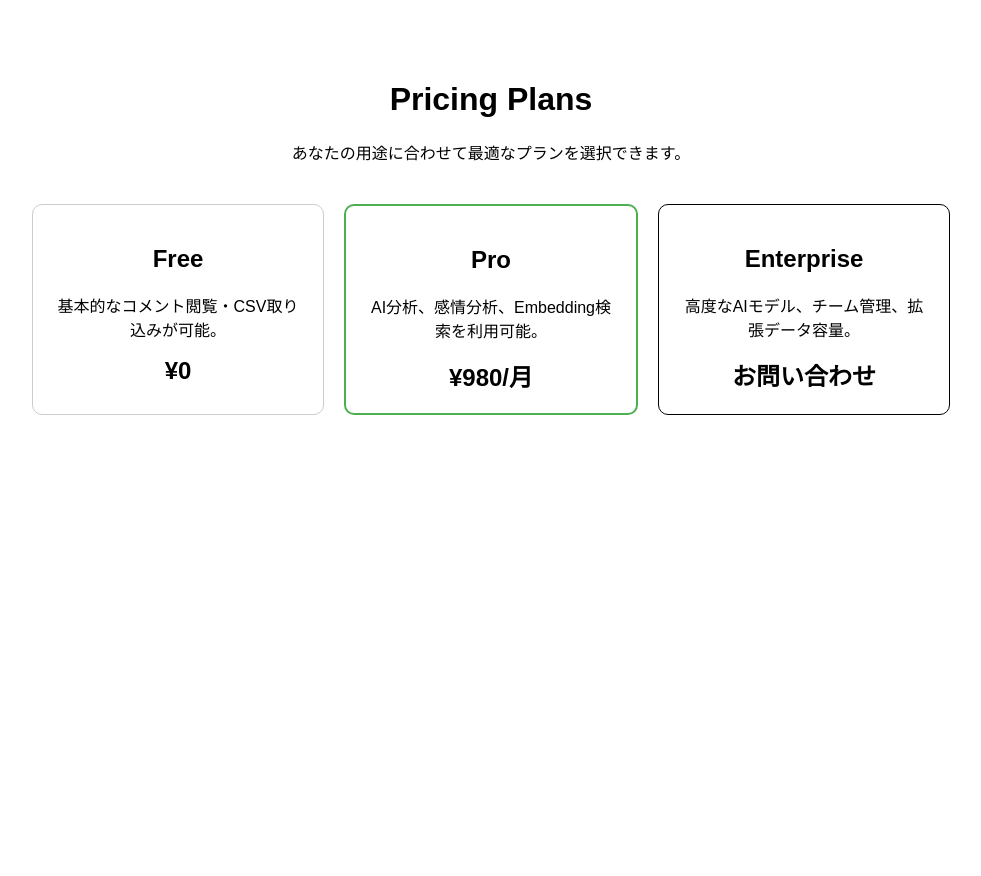
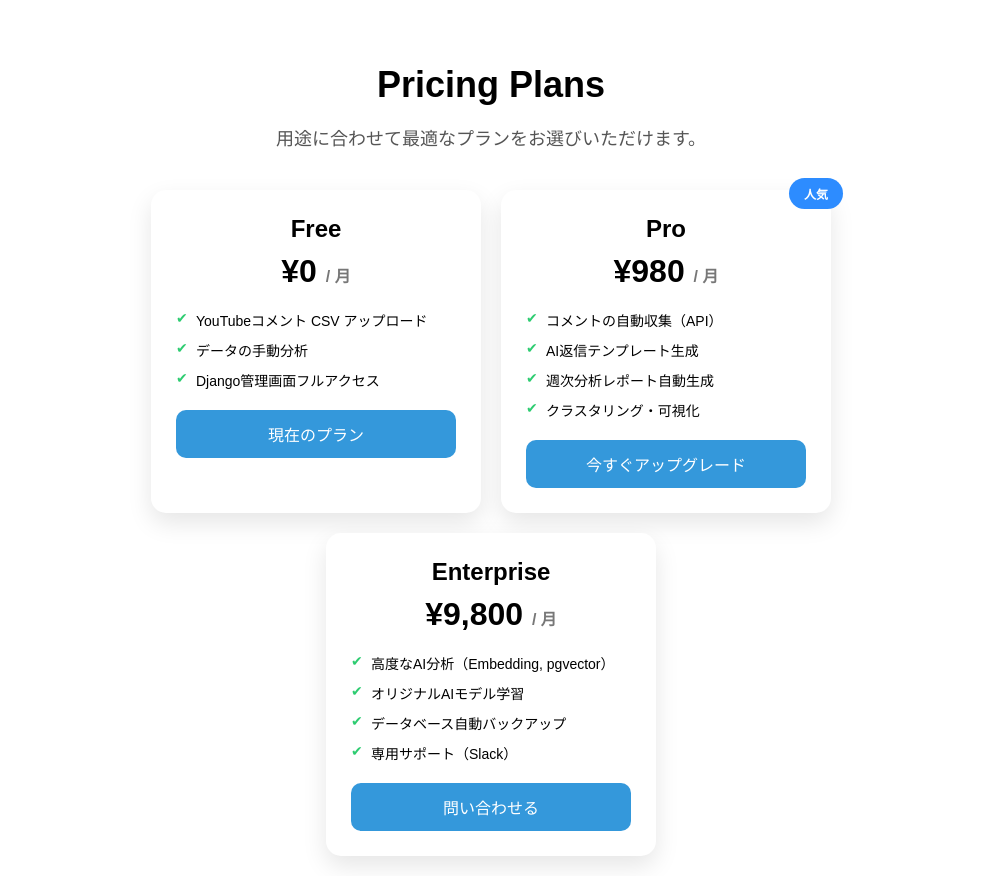
Before and after one commit to t-sasaki1124/django_ai_dashboard, a Django app: page /pricing/ in a window 1280 px wide. Shown: the part 39-915 px from the top of the page, without its empty margins (149-1130 px from the left). Before the commit the page ends 454 px from the top, so only its background shows below. Run offline with Django 4.2, Linux system fonts and the light colour scheme.

Commit message:
Modified pricing page to rich.

```diff
--- a/myapp/templates/pricing.html
+++ b/myapp/templates/pricing.html
@@ -1,33 +1,174 @@
 {% extends "base.html" %}
 
+{% block title %}Pricing Plans{% endblock %}
+
 {% block content %}
-<div style="padding: 40px; text-align: center;">
-    <h1>Pricing Plans</h1>
-    <p>あなたの用途に合わせて最適なプランを選択できます。</p>
 
-    <div style="display: flex; justify-content: center; gap: 20px; margin-top: 40px;">
+<style>
+/* --- 全体レイアウト --- */
+.pricing-container {
+    max-width: 1000px;
+    margin: 0 auto;
+    text-align: center;
+    padding-top: 20px;
+}
+
+/* --- 見出し --- */
+.pricing-title {
+    font-size: 36px;
+    font-weight: bold;
+    margin-bottom: 10px;
+}
+
+.pricing-subtitle {
+    font-size: 18px;
+    color: #555;
+}
+
+/* --- カード配置 --- */
+.pricing-cards {
+    display: flex;
+    justify-content: center;
+    gap: 20px;
+    margin-top: 40px;
+    flex-wrap: wrap;
+}
+
+/* --- 各プランカード --- */
+.pricing-card {
+    width: 280px;
+    background: white;
+    border-radius: 15px;
+    padding: 25px;
+    box-shadow: 0 10px 25px rgba(0,0,0,0.1);
+    transition: 0.3s ease;
+    position: relative;
+}
+
+.pricing-card:hover {
+    transform: translateY(-6px);
+    box-shadow: 0 14px 35px rgba(0,0,0,0.16);
+}
+
+/* ベストセラータグ */
+.card-badge {
+    position: absolute;
+    top: -12px;
+    right: -12px;
+    background: #2d8cff;
+    color: white;
+    padding: 7px 15px;
+    border-radius: 20px;
+    font-size: 12px;
+    font-weight: bold;
+}
+
+/* --- プラン名 --- */
+.plan-name {
+    font-size: 24px;
+    font-weight: bold;
+    margin-bottom: 10px;
+}
+
+/* --- 料金表示 --- */
+.plan-price {
+    font-size: 32px;
+    font-weight: bold;
+    margin-bottom: 15px;
+}
+
+.plan-price span {
+    font-size: 16px;
+    color: #777;
+}
+
+/* --- 特典リスト --- */
+.plan-features {
+    list-style: none;
+    padding: 0;
+    text-align: left;
+    margin: 20px 0;
+}
+
+.plan-features li {
+    margin-bottom: 10px;
+    padding-left: 20px;
+    position: relative;
+    font-size: 14px;
+}
+
+.plan-features li:before {
+    content: "✔";
+    color: #2ecc71;
+    position: absolute;
+    left: 0;
+}
+
+/* --- ボタン --- */
+.plan-button {
+    display: block;
+    padding: 12px 0;
+    background: #3498db;
+    color: white;
+    text-decoration: none;
+    font-size: 16px;
+    border-radius: 10px;
+    transition: 0.2s ease;
+}
+
+.plan-button:hover {
+    background: #2675b9;
+}
+</style>
+
+<div class="pricing-container">
+
+    <h1 class="pricing-title">Pricing Plans</h1>
+    <p class="pricing-subtitle">用途に合わせて最適なプランをお選びいただけます。</p>
+
+    <div class="pricing-cards">
 
         <!-- Free Plan -->
-        <div style="border: 1px solid #ccc; padding: 20px; width: 250px; border-radius: 10px;">
-            <h2>Free</h2>
-            <p>基本的なコメント閲覧・CSV取り込みが可能。</p>
-            <strong style="font-size: 24px;">¥0</strong>
+        <div class="pricing-card">
+            <div class="plan-name">Free</div>
+            <div class="plan-price">¥0 <span>/ 月</span></div>
+            <ul class="plan-features">
+                <li>YouTubeコメント CSV アップロード</li>
+                <li>データの手動分析</li>
+                <li>Django管理画面フルアクセス</li>
+            </ul>
+            <a class="plan-button" href="#">現在のプラン</a>
         </div>
 
         <!-- Pro Plan -->
-        <div style="border: 2px solid #4CAF50; padding: 20px; width: 250px; border-radius: 10px;">
-            <h2>Pro</h2>
-            <p>AI分析、感情分析、Embedding検索を利用可能。</p>
-            <strong style="font-size: 24px;">¥980/月</strong>
+        <div class="pricing-card">
+            <div class="card-badge">人気</div>
+            <div class="plan-name">Pro</div>
+            <div class="plan-price">¥980 <span>/ 月</span></div>
+            <ul class="plan-features">
+                <li>コメントの自動収集（API）</li>
+                <li>AI返信テンプレート生成</li>
+                <li>週次分析レポート自動生成</li>
+                <li>クラスタリング・可視化</li>
+            </ul>
+            <a class="plan-button" href="#">今すぐアップグレード</a>
         </div>
 
-        <!-- Enterprise -->
-        <div style="border: 1px solid #000; padding: 20px; width: 250px; border-radius: 10px;">
-            <h2>Enterprise</h2>
-            <p>高度なAIモデル、チーム管理、拡張データ容量。</p>
-            <strong style="font-size: 24px;">お問い合わせ</strong>
+        <!-- Enterprise Plan -->
+        <div class="pricing-card">
+            <div class="plan-name">Enterprise</div>
+            <div class="plan-price">¥9,800 <span>/ 月</span></div>
+            <ul class="plan-features">
+                <li>高度なAI分析（Embedding, pgvector）</li>
+                <li>オリジナルAIモデル学習</li>
+                <li>データベース自動バックアップ</li>
+                <li>専用サポート（Slack）</li>
+            </ul>
+            <a class="plan-button" href="#">問い合わせる</a>
         </div>
 
     </div>
+
 </div>
+
 {% endblock %}
```
